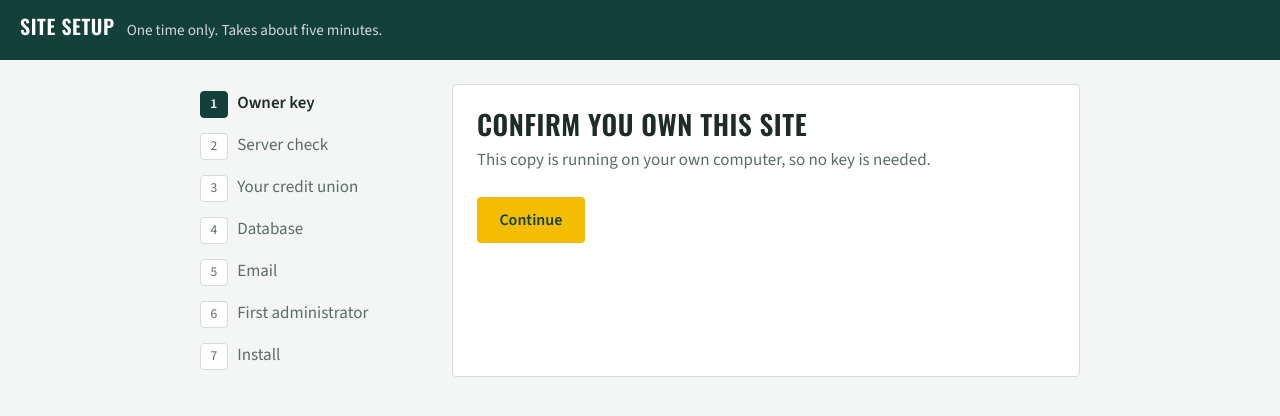
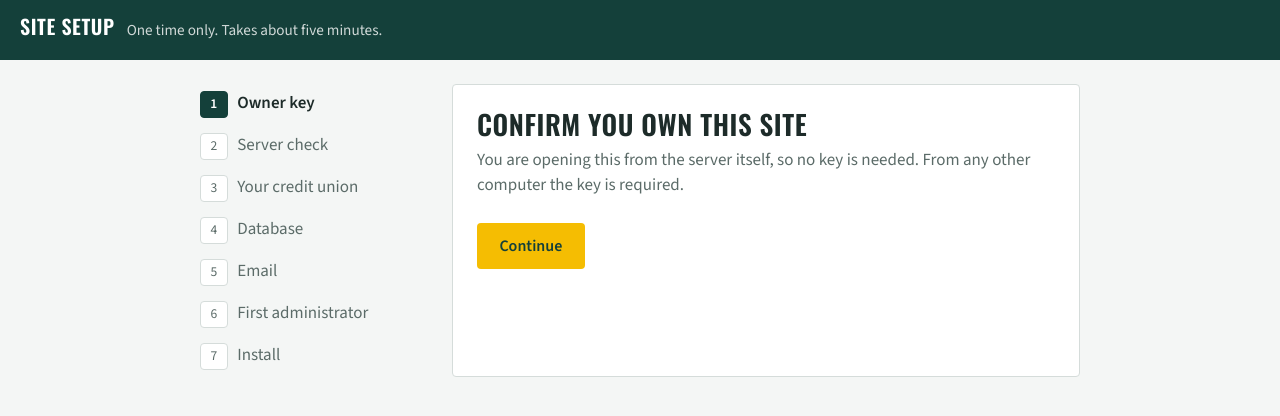
Before and after one commit to Growtheworldtogether/goldenwest-fcu, a Laravel app: page /setup in a window 1280 px wide. Shown: the top 416 px of the page. Run offline with Laravel 12, Linux system fonts and the light colour scheme; tables that the repository leaves empty hold one stand-in row (values such as "Sample post"); parts of the project's set-up code (start-up, migrations or seed data) failed here and were passed over.

Commit message:
Require the setup owner key unless the browser is on the server itself; throttle key tries
Co-Authored-By: Claude Sonnet 5.5 <noreply@anthropic.com>
Claude-Session: https://claude.ai/code/session_01BbpThuGCFGRji7S9sW8HB3

```diff
--- a/app/Http/Controllers/SetupController.php
+++ b/app/Http/Controllers/SetupController.php
@@ -6,6 +6,7 @@ use App\Services\Brand;
 use App\Support\Installer;
 use App\Support\Routing;
 use Illuminate\Http\Request;
+use Illuminate\Support\Facades\RateLimiter;
 use Illuminate\Validation\Rules\Password;
 use Illuminate\Validation\ValidationException;
 
@@ -26,7 +27,7 @@ class SetupController extends Controller
         $data = ['step' => $step, 'steps' => self::STEPS, 'd' => $request->session()->get('setup', []), 'done' => $this->done($request)];
         if ($step === 'key') {
             $data['keyFile'] = 'storage/app/install-key.txt';
-            $data['local'] = app()->isLocal();
+            $data['local'] = ! Installer::keyRequired($request);
             Installer::key();
         }
         if ($step === 'check') {
@@ -64,13 +65,20 @@ class SetupController extends Controller
 
     private function saveKey(Request $request)
     {
-        if (app()->isLocal()) {
+        if (! Installer::keyRequired($request)) {
             return null;
+        }
+        $limit = 'setup-key:'.$request->ip();
+        if (RateLimiter::tooManyAttempts($limit, 5)) {
+            throw ValidationException::withMessages(['key' => 'Too many tries. Wait '.ceil(RateLimiter::availableIn($limit) / 60).' minutes, then try again.']);
         }
         $request->validate(['key' => ['required', 'string']]);
         if (! hash_equals(Installer::key(), strtoupper(trim((string) $request->input('key'))))) {
+            RateLimiter::hit($limit, 900);
             throw ValidationException::withMessages(['key' => 'That is not the key in the file. Open the file on the server and copy it exactly.']);
         }
+
+        RateLimiter::clear($limit);
 
         return null;
     }
--- a/app/Support/Installer.php
+++ b/app/Support/Installer.php
@@ -46,6 +46,14 @@ final class Installer
     public static function forget(): void
     {
         self::$memo = null;
+    }
+
+    /** Only a browser on this same machine skips the owner key. Anything arriving through a proxy or from another address must show it. */
+    public static function keyRequired(\Illuminate\Http\Request $request): bool
+    {
+        $local = in_array($request->server('REMOTE_ADDR'), ['127.0.0.1', '::1'], true) && ! $request->hasHeader('X-Forwarded-For') && ! $request->hasHeader('Forwarded');
+
+        return ! $local;
     }
 
     /** The owner key. Made on first use and kept in a file only someone with server access can read. */
--- a/resources/views/setup/steps/key.blade.php
+++ b/resources/views/setup/steps/key.blade.php
@@ -1,6 +1,6 @@
 <h1>Confirm you own this site</h1>
 @if ($local)
-    <p class="lead">This copy is running on your own computer, so no key is needed.</p>
+    <p class="lead">You are opening this from the server itself, so no key is needed. From any other computer the key is required.</p>
 @else
     <p class="lead">Anyone can open this page until setup is finished. To prove it is you, open this file on the server and copy the 8-character code inside it.</p>
     <code class="keybox">{{ $keyFile }}</code>
```
Also changed, not shown: docs/DEPLOYMENT.md (+1 -1 lines), docs/SPEC.md (+1 -1 lines), tests/Feature/SetupWizardTest.php (+20 -0 lines).
